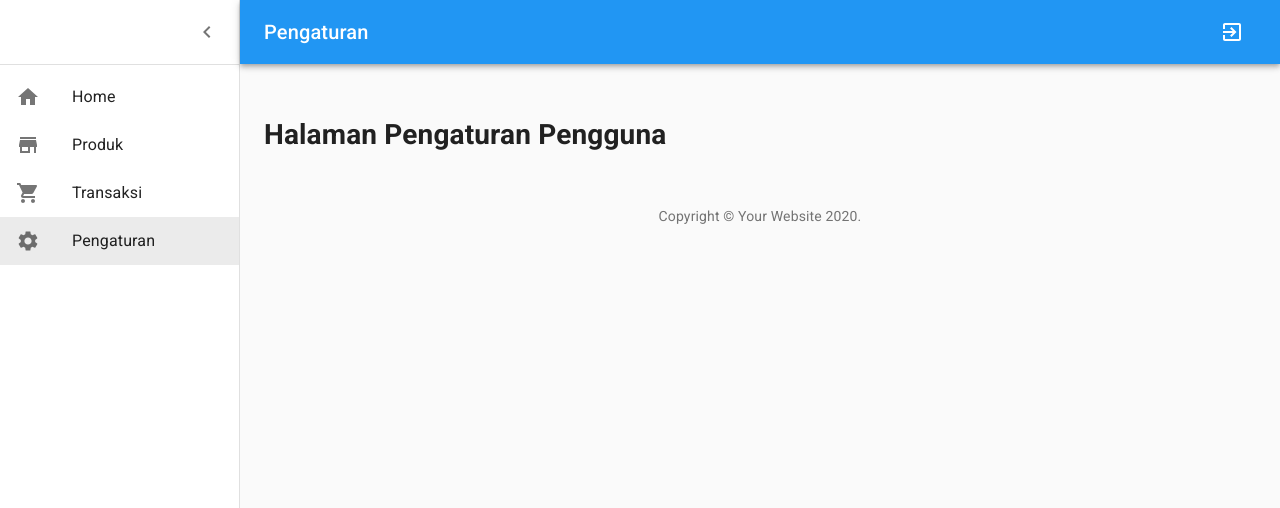
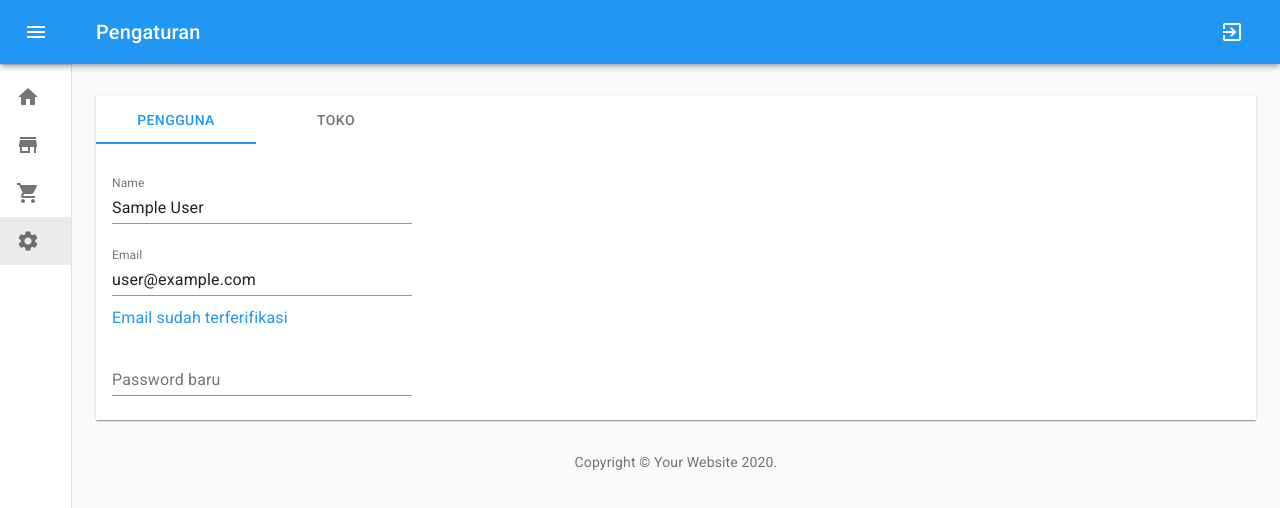
Before and after one commit to toufanialfarisi/aplikasi-penjualan-react-firebase, a React (Create React App) app: page /pengaturan/pengguna in a window 1280 px wide. Shown: the top 508 px of the page. Built offline with nearby package versions, Linux system fonts and the light colour scheme; no server answers; sample sign-in values are in the browser's storage.

Commit message:
hari ke-3 : informasi pengguna

```diff
--- a/src/pages/private/index.js
+++ b/src/pages/private/index.js
@@ -53,7 +53,7 @@
 
 export default function Private() {
   const classes = useStyles();
-  const [open, setOpen] = React.useState(true);
+  const [open, setOpen] = React.useState(false);
   const {auth} = useFirebase()
 
   const handleDrawerOpen = () => {
--- a/src/pages/private/pengaturan/index.js
+++ b/src/pages/private/pengaturan/index.js
@@ -1,16 +1,42 @@
 import React from 'react'
+
+// material ui
+import Tabs from '@material-ui/core/Tabs';
+import Tab from '@material-ui/core/Tab';
+import Paper from '@material-ui/core/Paper';
+
 import {Switch, Route, Redirect} from 'react-router-dom';
 import Pengguna from './pengguna'
 import Toko from './toko';
+import useStyles from './styles'
 
-function Pengaturan(){
+function Pengaturan(props){
+
+    const handleChangeTab = (event, value) => {
+        props.history.push(value)
+    }
+
+    const classes = useStyles();
 
     return(
+        <Paper square>
+        <Tabs
+        value={props.location.pathname}
+        indicatorColor="primary"
+        textColor="primary"
+        onChange={handleChangeTab}
+        >
+            <Tab label="Pengguna" value="/pengaturan/pengguna"/>
+            <Tab label="Toko" value="/pengaturan/toko"/>
+        </Tabs>
+        <div className={classes.tabContent}>
         <Switch>
             <Route path="/pengaturan/pengguna" component={Pengguna} />
             <Route path="/pengaturan/toko" component={Toko} />
             <Redirect to="/pengaturan/pengguna" />
         </Switch>
+        </div>
+        </Paper>
     )
 
 }
--- a/src/pages/private/pengaturan/pengguna.js
+++ b/src/pages/private/pengaturan/pengguna.js
@@ -1,9 +1,217 @@
-import React from 'react';
+import React, {useRef, useState} from 'react';
+
+// material ui
+import TextField from '@material-ui/core/TextField';
+import { useFirebase } from '../../../components/FirebaseProvider';
+import { useSnackbar } from 'notistack';
+
+// validator
+import isEmail from 'validator/lib/isEmail';
+import useStyles from './styles/pengguna'
+
+
+import Button from '@material-ui/core/Button';
+import Typography from '@material-ui/core/Typography';
+
 
 function Pengguna(){
+    const {user} = useFirebase();
+    const [error, setError] = useState({
+        displayName:'',
+        error:'',
+        password:''
+    })
+    const displayNameRef = useRef();
+    const emailRef = useRef();
+    const passwordRef = useRef();
+    const {enqueueSnackbar} = useSnackbar()
+    const [isSubmitting, setSubmitting] = useState(false)
+    const classes = useStyles()
+
+    const saveDisplayName = async (e) => {
+        const displayName = displayNameRef.current.value;
+        console.log(displayName);
+
+        if(!displayName){
+            setError({
+                displayName:'Nama wajib diisi'
+            })
+        } else if (displayName !== user.displayName) {
+            setError({
+                displayName:''
+            })
+            setSubmitting(true);
+            await user.updateProfile({
+                displayName
+            })
+            setSubmitting(false);
+            enqueueSnackbar('Data pengguna berhasil diperbaharui', {variant:'success'})
+        }
+
+
+    }
+
+    const updateEmail = async (e) => {
+        const email = emailRef.current.value;
+        if(!email){
+            setError({
+                email:'Email wajib diisi'
+            })
+        } else if (!isEmail(email)){
+            setError({
+                email:"Email tidak valid"
+            })
+        } else if (email !== user.email){
+            setError({
+                email:''
+            })
+            setSubmitting(true)
+            try {
+
+                await user.updateEmail(email);
+                enqueueSnackbar("email berhasil diperbaharui", {variant:"success"})
+
+            } catch(e){
+                let emailError = '';
+                switch(e.code){
+                    case 'auth/email-already-in-user':
+                        emailError = 'Email sudah digunakan oleh pengguna lain';
+                        break;
+                    case 'auth/invalid-email':
+                        emailError = 'Email tidak valid';
+                        break;
+                    case 'auth/requires-recent-login':
+                        emailError='Silahkan logout, kemudian login kembali untuk memperbaharui email';
+                        break;
+                    default:
+                        emailError = 'Terjadi kesalahan, silahkan coba lagi';
+                        break;
+                }
+
+                setError({
+                    email:emailError
+                })
+            }
+        }
+
+    }
+
+
+    const sendEmailVerification = async (e) => {
+        const actionCodeSettings = {
+            url: `${window.location.origin}/login`
+        };
+        setSubmitting(true);
+        await user.sendEmailVerification(actionCodeSettings);
+        enqueueSnackbar(`Email verifikasi telah dikirim ke ${emailRef.current.value}`,
+            {variant:"success"}
+        )
+        setSubmitting(false);
+    }
+
+    const updatePassword = async (e)=> {
+        const password = passwordRef.current.value;
+        if (!password){
+            setError({
+                password:'Password wajib diisi'
+            })
+        } else if (password !== user.password) {
+            setError({
+                password:''
+            });
+            try {
+                await user.updatePassword(password);
+                setSubmitting(true);
+                enqueueSnackbar("Password berhasil diubah", {variant:"success"})
+
+            }
+            catch(e) {
+                let passwordError = '';
+                switch (e.code){
+                    case 'auth/weak-password':
+                        passwordError = 'Password Anda lemah';
+                        break;
+                    case 'auth/requires-recent-login':
+                        passwordError = 'Silahkan logout, kemudian login kembali';
+                        break;
+                    default:
+                        passwordError = 'Terjadi keasalah, sialhkan coba';
+                        break;
+                }
+                setError({
+                    password:passwordError
+                })
+            }
+
+            setSubmitting(false);
+        }
+    }
+
     return(
-        <div>
-            <h1>Halaman Pengaturan Pengguna</h1>
+        <div className={classes.pengaturanPengguna}>
+        <TextField
+            name="displayName"
+            id="displayName"
+            label="Name"
+            margin="normal"
+            defaultValue={user.displayName}
+            inputProps={{
+                ref: displayNameRef,
+                onBlur:  saveDisplayName
+            }}
+            disabled={isSubmitting}
+            helperText={error.displayName}
+            error={error.displayName?true:false}
+            />
+
+        <TextField
+            id="email"
+            name="email"
+            label="Email"
+            margin="normal"
+            defaultValue={user.email}
+            inputProps={{
+                ref:emailRef,
+                onBlur:updateEmail
+            }}
+            helperText={error.email}
+            error={error.email?true:false}
+            disabled={isSubmitting}
+        />
+        {
+            user.emailVerified ?
+            <Typography
+                variant="subtitle1"
+                color="primary">
+                Email sudah terferifikasi</Typography>
+            :
+            <Button
+            variant="outlined"
+            disabled={isSubmitting}
+            onClick={sendEmailVerification}>
+                Kirim verifikasi
+            </Button>
+        }
+
+        <TextField
+            name="password"
+            id="password"
+            label="Password baru"
+            type="password"
+            margin="normal"
+            autoComplete="new-password"
+            inputProps={{
+                ref:passwordRef,
+                onBlur:updatePassword
+            }}
+            disabled={isSubmitting}
+            helperText={error.password}
+            error={error.password?true:false}
+
+        />
+
+
+
         </div>
     )
 }
--- /dev/null
+++ b/src/pages/private/pengaturan/styles/index.js
@@ -0,0 +1,9 @@
+import {makeStyles} from '@material-ui/core/styles';
+
+const useStyles = makeStyles(theme => ({
+    tabContent:{
+        padding:theme.spacing(2)
+    }
+}))
+
+export default useStyles;
--- /dev/null
+++ b/src/pages/private/pengaturan/styles/pengguna.js
@@ -0,0 +1,11 @@
+import {makeStyles} from '@material-ui/core/styles';
+
+const useStyles = makeStyles(theme => ({
+    pengaturanPengguna:{
+        display:'flex',
+        flexDirection:'column',
+        width:300
+    }
+}))
+
+export default useStyles;
```
